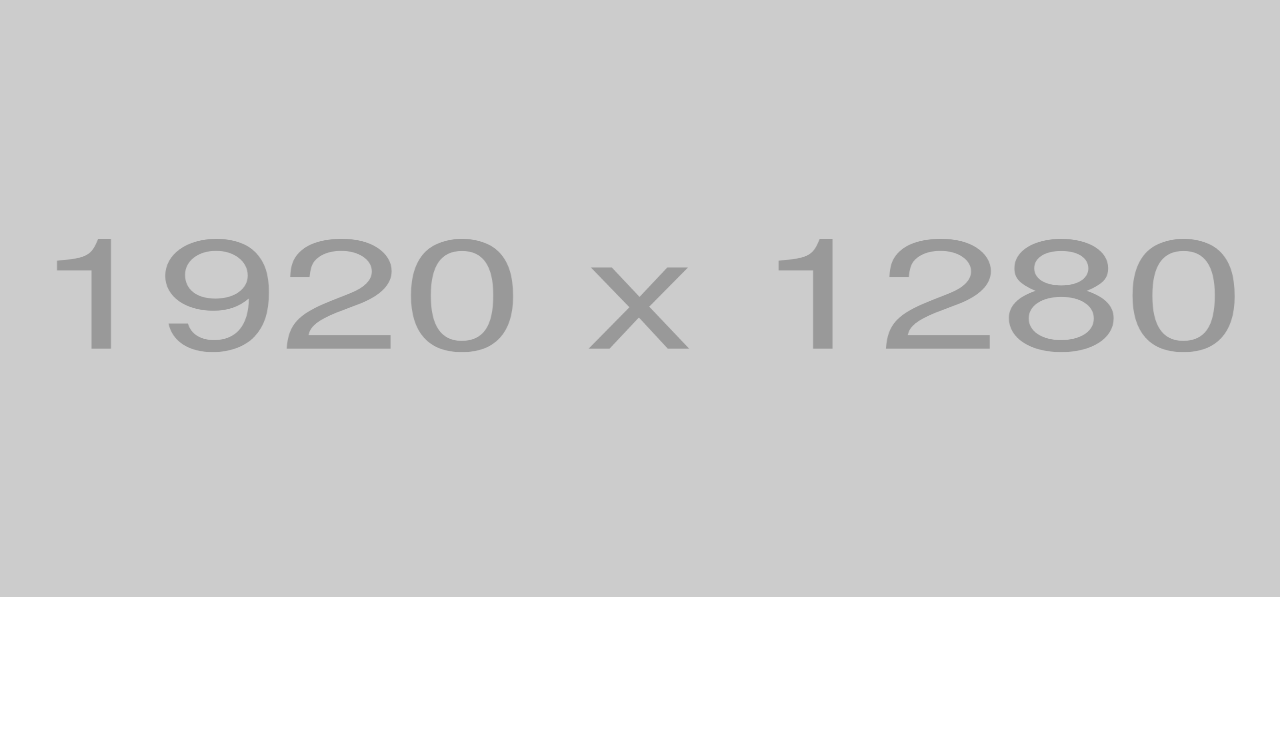
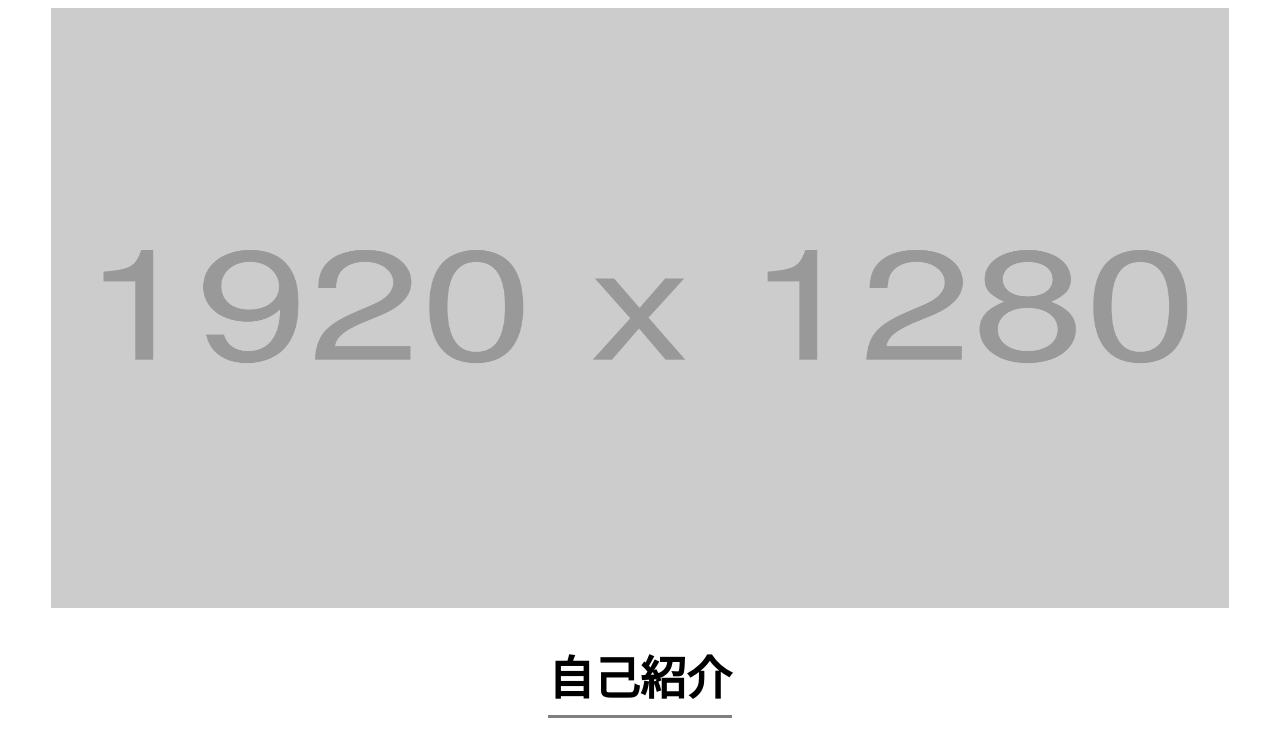
Before and after one commit to sakakibara-yuuki/hc_practice, a plain HTML site: page html_css_output_beginner/index.html in a window 1280 px wide. Shown: the part 78-824 px from the top of the page. Drawn offline with Linux system fonts and the light colour scheme.

Commit message:
feat: intoroduce grid layout more aggressive

```diff
--- a/html_css_output_beginner/index.html
+++ b/html_css_output_beginner/index.html
@@ -12,6 +12,9 @@
   </head>
 
   <body>
+
+    <div class="container">
+
       <header>
         <nav>
           <p class="nav__resume">レジュメ</p>
@@ -79,7 +82,7 @@
           </div>
         </section>
       </main>
-
       <footer>©️ 2023 Taro Suzuki</footer>
+    </div>
   </body>
 </html>
--- a/html_css_output_beginner/styles.css
+++ b/html_css_output_beginner/styles.css
@@ -20,13 +20,9 @@
   --s5: calc(var(--s0) * pow(var(--ratio), 5));
   --break-point: 600px;
   --max-width: 960px;
-  --max-height: 600px;
+  --main-visual-height: 600px;
   box-sizing: border-box;
   font-size: 23px;
-}
-
-* {
-  box-sizing: border-box;
 }
 
 h1, h2, h3, p, a{
@@ -35,19 +31,16 @@ h1, h2, h3, p, a{
   font-weight: 400;
 }
 
+
+/* header img main footer */
 /* コンテンツの幅は960pxで、左右に4%の余白を持たせる。 */
-body > * {
+.container {
+  display: grid;
+  grid-template-rows: auto var(--main-visual-height) auto 100px;
   box-sizing: content-box;
-  max-width: var(--max-width);
   padding-left: 4%;
   padding-right: 4%;
-  margin-left: auto;
-  margin-right: auto;
-}
-
-/* stack */
-body > * + * {
-  margin-top: var(--s4);
+  gap: var(--s-2);
 }
 
 header {
@@ -90,7 +83,7 @@ nav > ul > li > a:hover {
   margin-top: 0;
   padding-left: 0;
   padding-right: 0;
-  height: var(--max-height);
+  height: var(--main-visual-height);
   min-width: 100%;
 }
 
```
Lines whose indentation alone changed are shown as unchanged.
